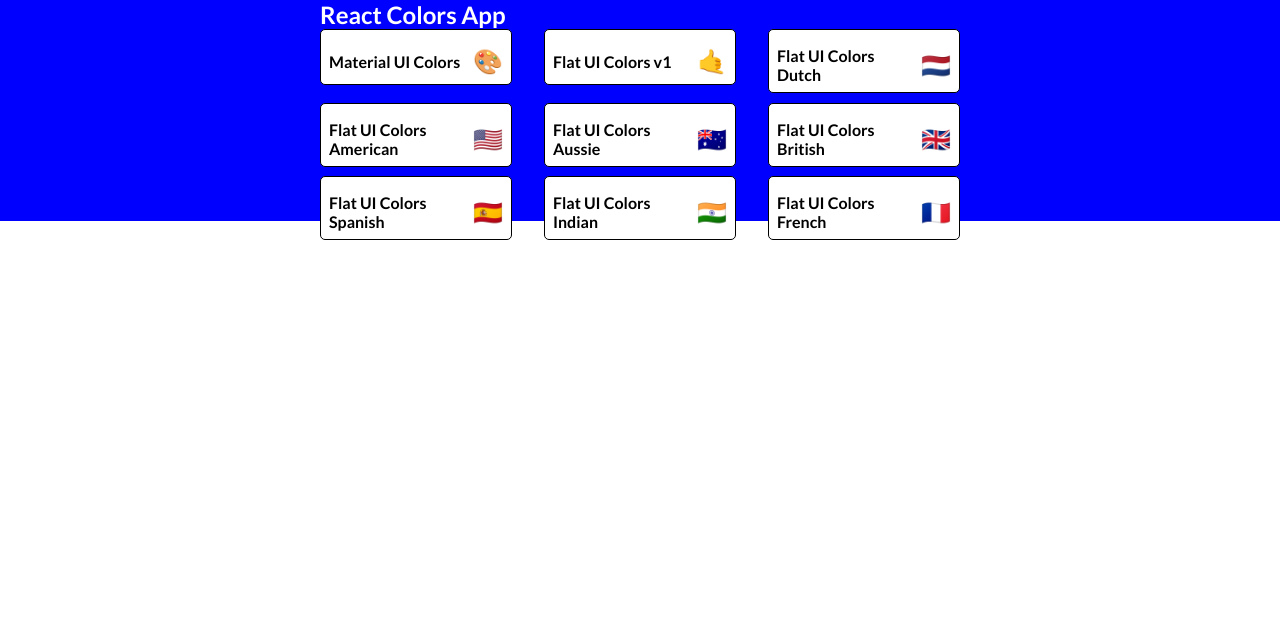
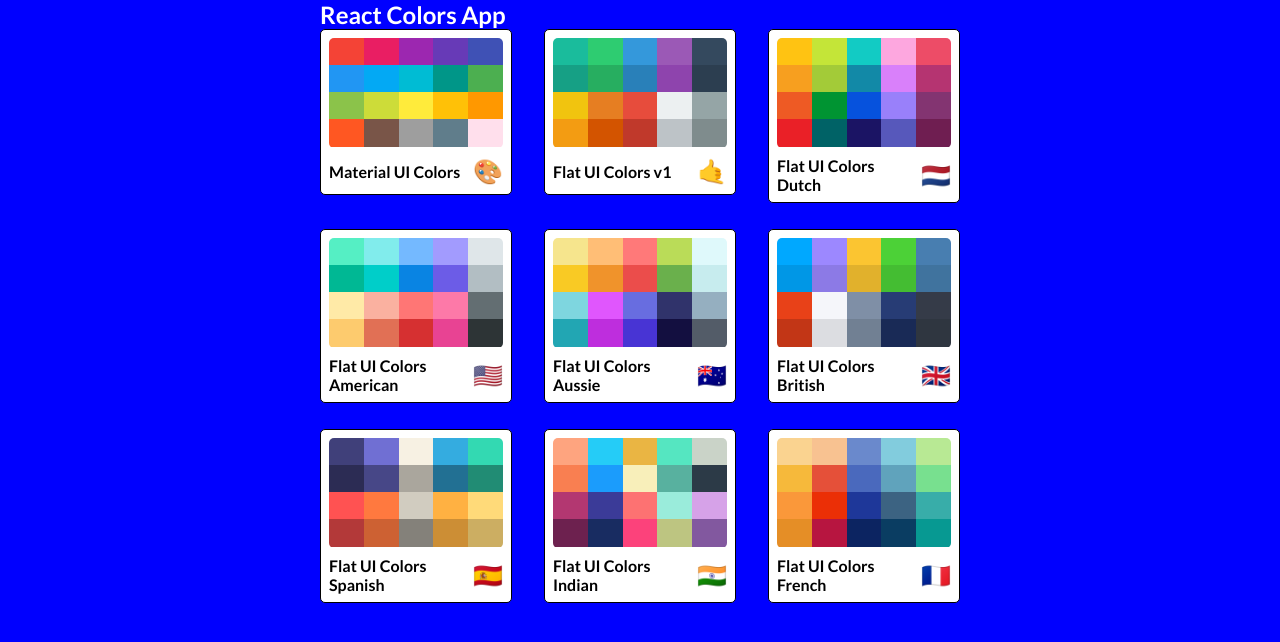
Before and after one commit to SKP-000/react-color-app, a React (Create React App) app: page / in a window 1280 px wide. Shown: the top 642 px of the page. Built offline with nearby package versions, Linux system fonts and the light colour scheme.

Commit message:
Finished styling MiniPalette (for now)

```diff
--- a/src/MiniPalette.js
+++ b/src/MiniPalette.js
@@ -31,8 +31,11 @@
 `;
 
 const Colors = styled.div`
-  background-color: grey;
+  height: 110px;
+  width: 100%;
 
+  border-radius: 5px;
+  overflow: hidden;
 `;
 
 const Title = styled.h5`
@@ -51,14 +54,28 @@
 
 `;
 
+const MiniColor = styled.div`
+  width: 20%;
+  height: 25%;
+  display: inline-block;
+  margin: 0 auto;
+  position: relative;
+  margin-bottom: -3.5px;
+`;
+
 class MiniPalette extends Component {
   render() {
-    const { paletteName: name, emoji } = this.props;
+    const { paletteName: name, emoji, colors } = this.props;
+    const miniColorBoxes = colors.map(color => (
+      <MiniColor style={{ background: color.color }} key={color.name}>
+
+      </MiniColor>
+    ))
 
     return (
       <Root color="#000" fontColor="#fca">
         <Colors>
-
+          {miniColorBoxes}
         </Colors>
 
         <Title>{name} <span>{emoji}</span></Title>
--- a/src/PaletteList.js
+++ b/src/PaletteList.js
@@ -9,7 +9,7 @@
 
 const Root = styled.div`
   background-color: blue;
-  height: 100%;
+  height: 100vh;
   display: flex;
   align-items: flex-start;
   justify-content: center;
```
